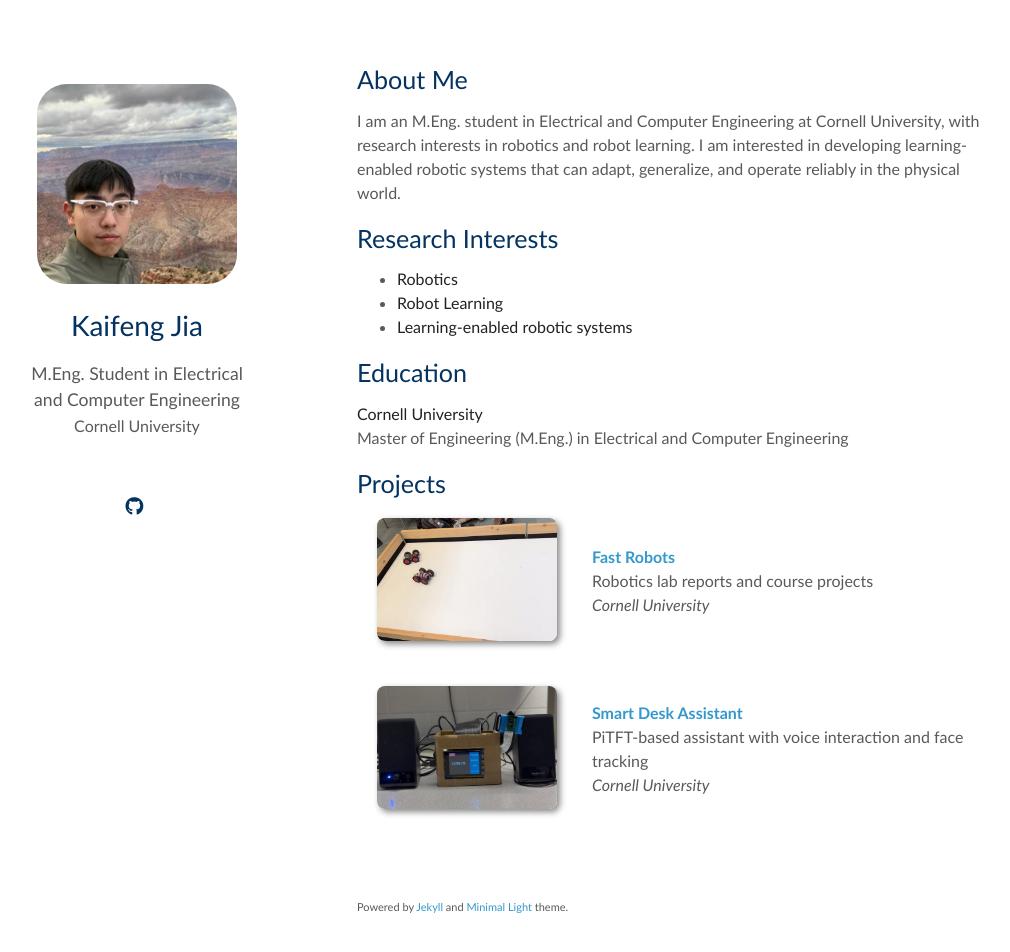
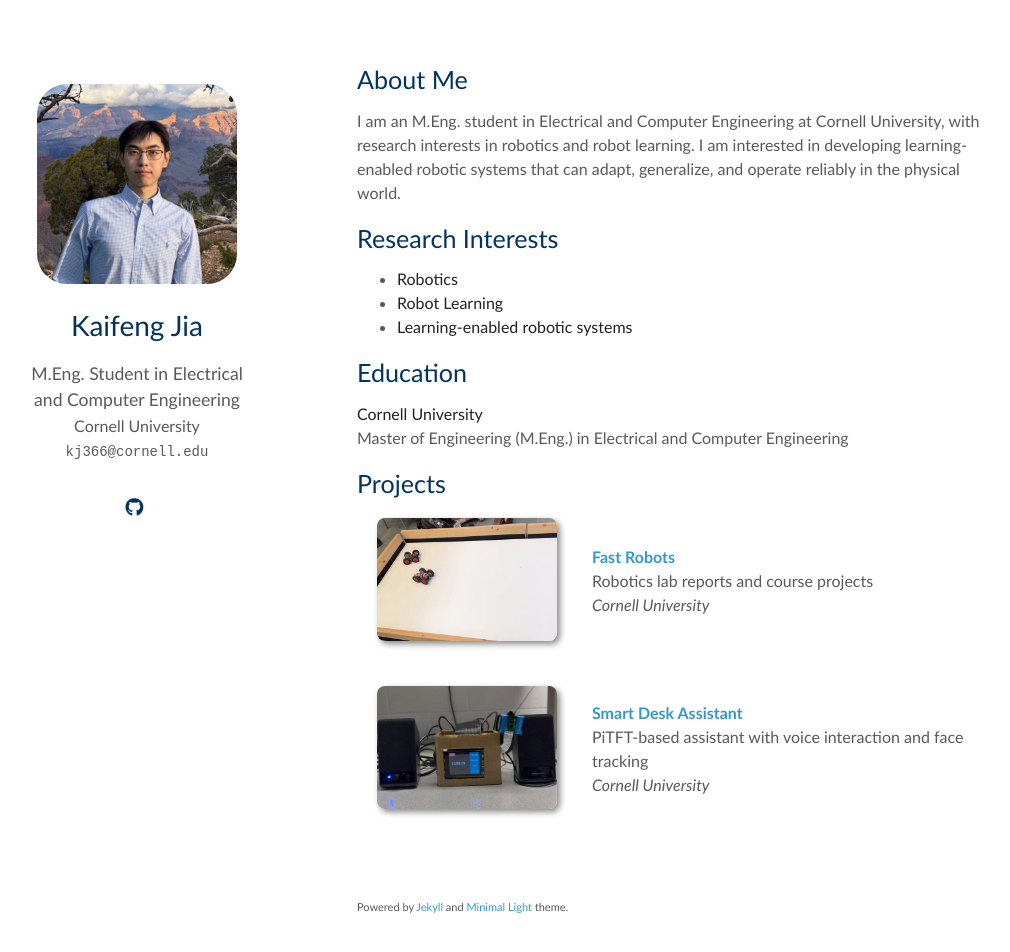
Before and after one commit to Kaifeng-Jia/Kaifeng-Jia.github.io, a Jekyll site: the page built from index.md, in a window 1280 px wide and 987 px high. Shown: the top 952 px of the window, without its empty margins (83-1093 px from the left). Built offline with Jekyll 4.4.1, drawn with Linux system fonts in a browser that asks for light colours; a style sheet for code colours, icons or effects is not loaded; our own code applies the rules of GitHub Pages for plain Markdown files; grey boxes are pictures that could not be loaded.

Commit message:
Update profile photo and contact email

```diff
--- a/_config.yml
+++ b/_config.yml
@@ -17,6 +17,7 @@
 avatar: ./assets/img/profile.jpg
 
 # Sidebar Links
+email: kj366@cornell.edu
 github_link: https://github.com/Kaifeng-Jia
 
 # Search Engine Optimization (SEO)
```
Also changed, not shown: assets/img/profile.jpg.
